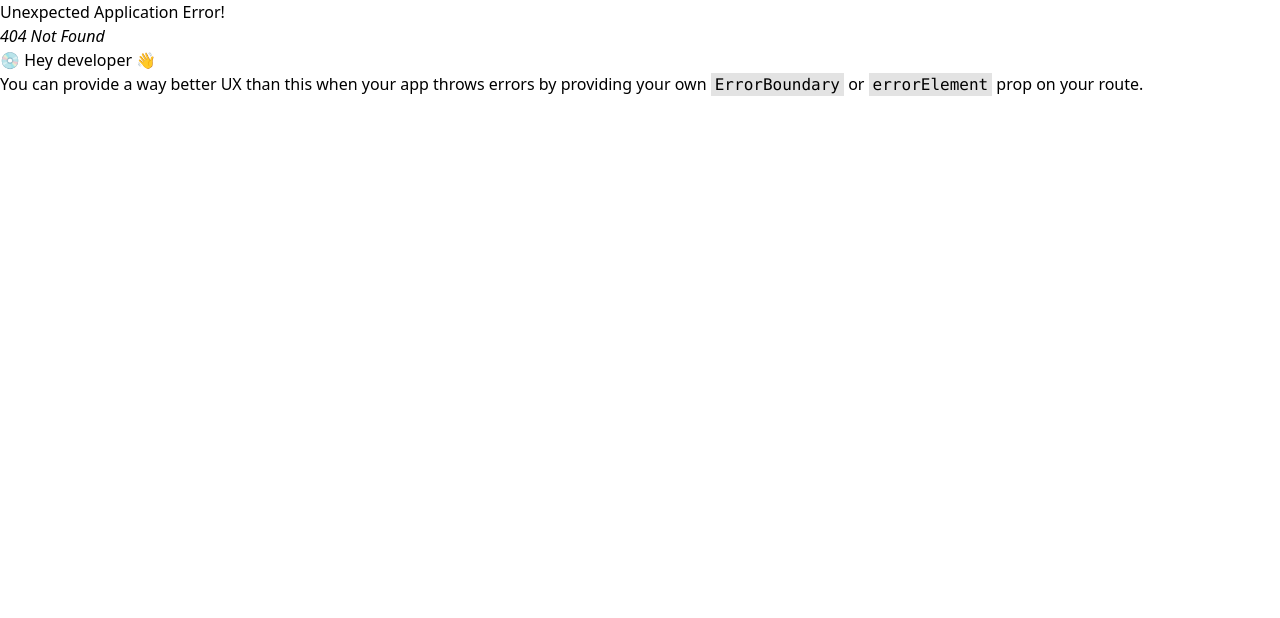
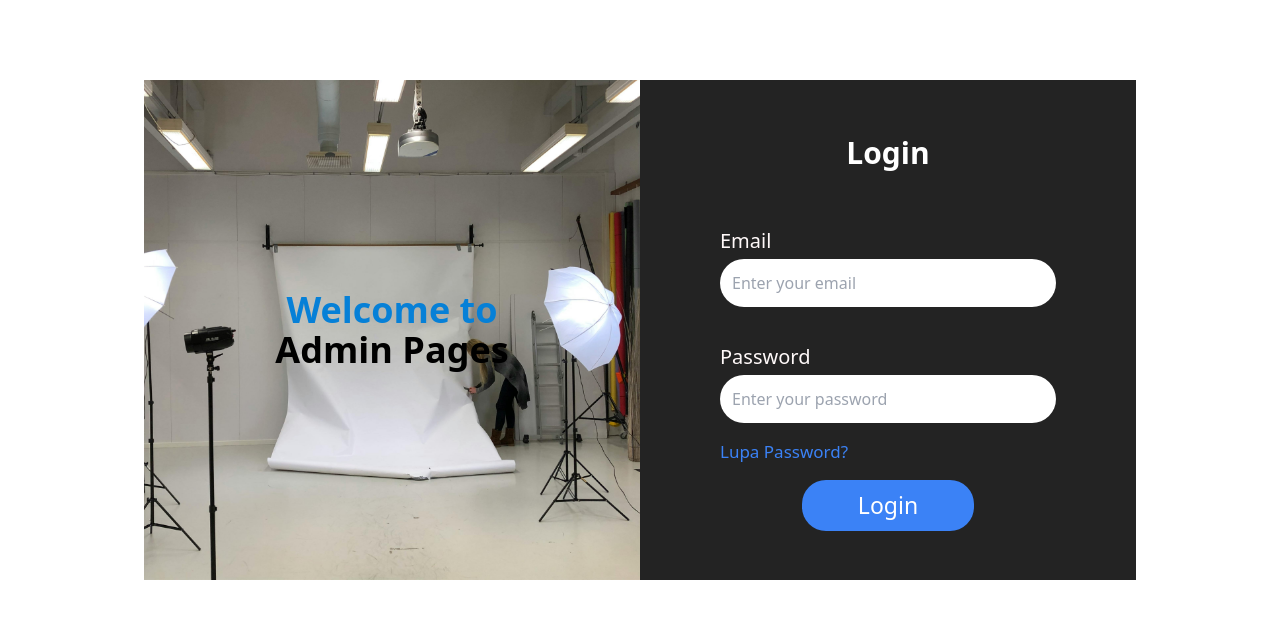
Before and after one commit to maghfur26/Ceria-Music, a React (Vite) app in the folder Frontend/: page /login in a window 1280 px wide. Before the commit this address had no page. Shown: the top 618 px of the page. Built offline with nearby package versions, Linux system fonts and the light colour scheme.

Commit message:
add component login

```diff
--- /dev/null
+++ b/Frontend/src/Components/fragments/admin/Auth.jsx
@@ -0,0 +1,74 @@
+import React from 'react'
+import Logo from '../../../assets/bg.jpg'
+
+const Auth = () => {
+  return (
+    <div className="flex flex-col lg:flex-row px-6 md:px-20 lg:px-36 py-12 lg:py-20 h-auto lg:h-[660px]">
+  <div className="lg:w-1/2 w-full h-64 lg:h-auto relative lg:mb-0">
+    <img
+      src={Logo}
+      alt="Studio Background"
+      className="w-full h-full object-cover"
+    />
+    <div className="absolute inset-0 flex items-center justify-center bg-opacity-50">
+      <h1 className="text-white text-2xl sm:text-3xl md:text-4xl font-bold text-center px-4">
+        <span className="text-[#0680D7]">Welcome to</span> <br />
+        <span className="text-black">Admin Pages</span>
+      </h1>
+    </div>
+  </div>
+
+  <div className="lg:w-1/2 w-full bg-[#232323] flex items-center justify-center px-6 py-8 lg:px-8 lg:py-12">
+    <form className="p-4 md:p-6 rounded-lg w-full max-w-sm">
+      <h2 className="text-white text-[24px] sm:text-[26px] md:text-[30px] font-bold mb-8 md:mb-14 text-center">
+        Login
+      </h2>
+      <div className="mb-6 md:mb-10">
+        <label
+          htmlFor="email"
+          className="block text-sm font-medium text-[18px] md:text-[20px] text-[#FFF9F9] mb-2"
+        >
+          Email
+        </label>
+        <input
+          type="email"
+          id="email"
+          className="w-full bg-white text-black placeholder:text-gray-400 p-3 rounded-3xl focus:outline-none focus:ring-2 focus:ring-blue-500 focus:border-transparent"
+          placeholder="Enter your email"
+        />
+      </div>
+      <div className="mb-4">
+        <label
+          htmlFor="password"
+          className="block text-sm font-medium text-[18px] md:text-[20px] text-[#FFF9F9] mb-2"
+        >
+          Password
+        </label>
+        <input
+          type="password"
+          id="password"
+          className="w-full bg-white text-black placeholder:text-gray-400 p-3 rounded-3xl focus:outline-none focus:ring-2 focus:ring-blue-500 focus:border-transparent"
+          placeholder="Enter your password"
+        />
+      </div>
+      <div className="mb-4 text-left">
+        <a href="#" className="text-[15px] sm:text-[17px] text-blue-500 hover:underline">
+          Lupa Password?
+        </a>
+      </div>
+      <div className="flex items-center justify-center">
+        <button
+          type="submit"
+          className="flex items-center justify-center bg-blue-500 hover:bg-blue-600 text-white py-2 px-10 sm:px-14 text-[18px] sm:text-[20px] md:text-[23px] rounded-3xl transition"
+        >
+          Login
+        </button>
+      </div>
+    </form>
+  </div>
+</div>
+
+  )
+}
+
+export default Auth
--- /dev/null
+++ b/Frontend/src/Pages/login.jsx
@@ -0,0 +1,9 @@
+import Auth from "../Components/fragments/admin/Auth"
+
+const Login = () => {
+    return (
+        <Auth/>
+    )
+}
+
+export default Login
--- a/Frontend/src/routers/index.jsx
+++ b/Frontend/src/routers/index.jsx
@@ -4,6 +4,7 @@ import Admin from "../Pages/admin";
 import PaymentPages from "../Pages/paymentPages";
 import DetailRoomPages from "../Pages/detailRoom";
 import Booking from "../Pages/booking";
+import Login from '../Pages/login';
 
 const router = createBrowserRouter([
   {
@@ -25,6 +26,10 @@ const router = createBrowserRouter([
   {
     path: "/payment/:id",
     element: <PaymentPages/>
+  },
+  {
+    path: '/login',
+    element: <Login/>
   }
 ]);
 
```
